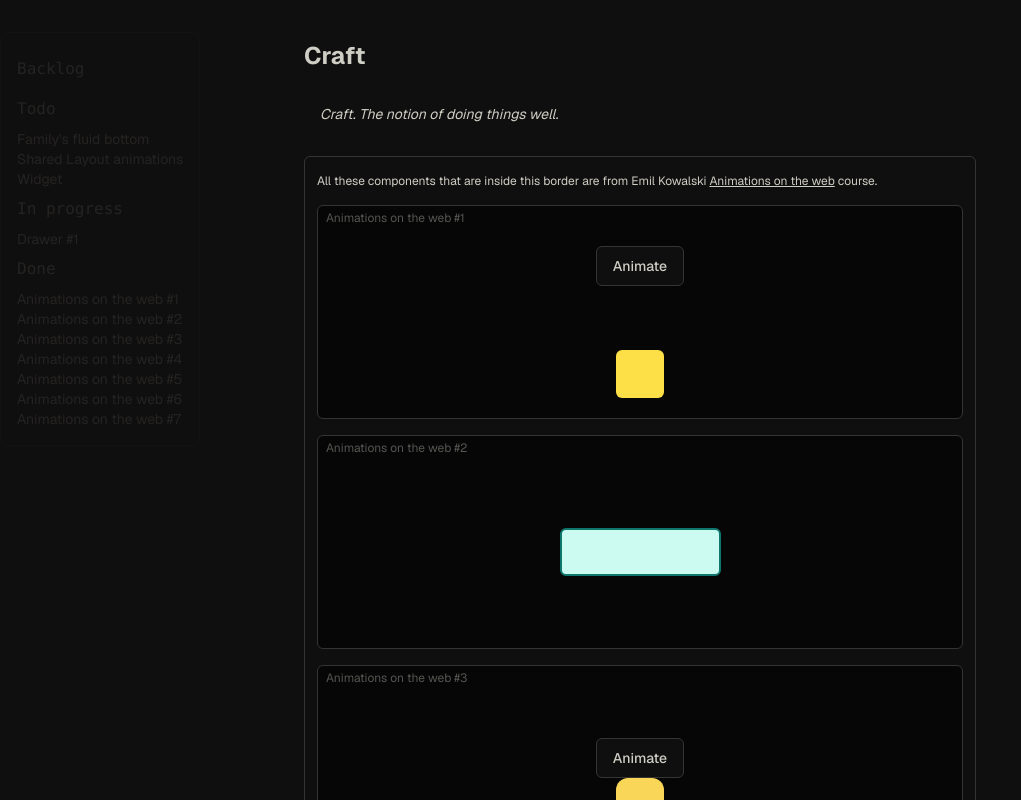
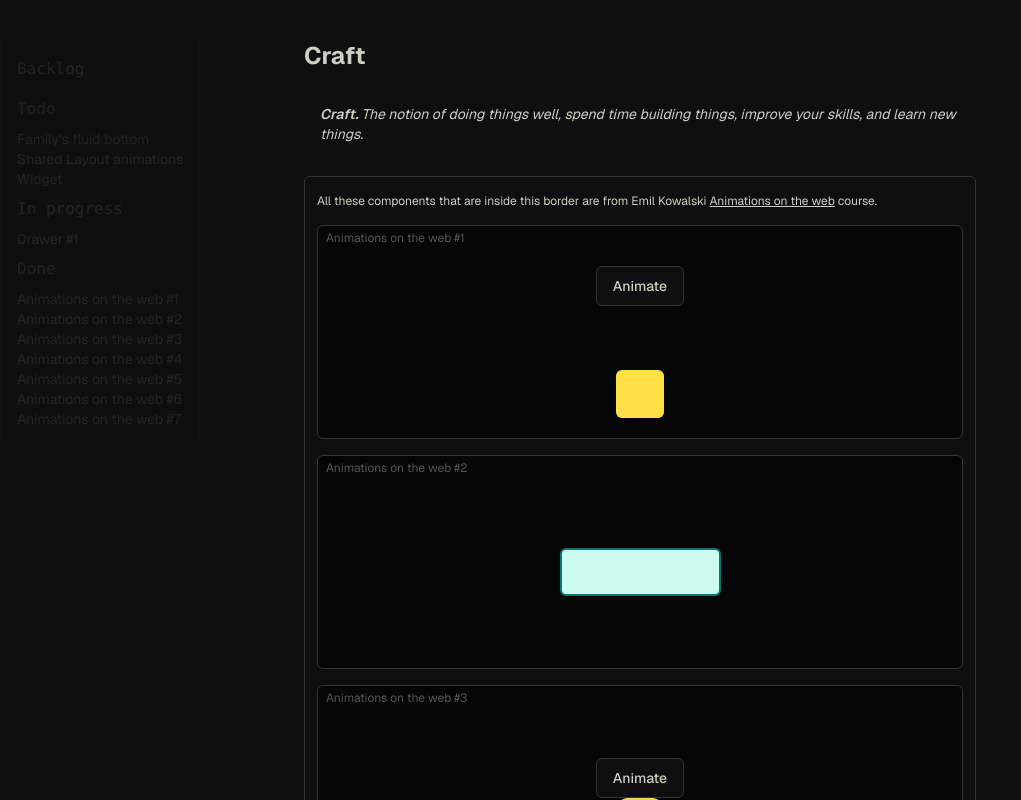
Before and after one commit to einargudnig/craft, a Next.js app: page / in a window 1280 px wide. Shown: the top 800 px of the page, without its empty margins (0-1021 px from the left). Built offline with nearby package versions, Linux system fonts and the light colour scheme.

Commit message:
crafting

```diff
--- a/app/page.tsx
+++ b/app/page.tsx
@@ -18,7 +18,11 @@ export default function Home() {
 						<h1 className="md:text-2xl font-bold">Craft</h1>
 					</div>
 					<div className="my-4 p-4">
-						<p className="text-sm italic">Craft. The notion of doing things well.</p>
+						<p className="text-sm italic">
+							<span className="font-semibold">Craft. </span>
+							The notion of doing things well, spend time building things, improve
+							your skills, and learn new things.
+						</p>
 					</div>
 
 					{/* <div className="mt-4">
```
